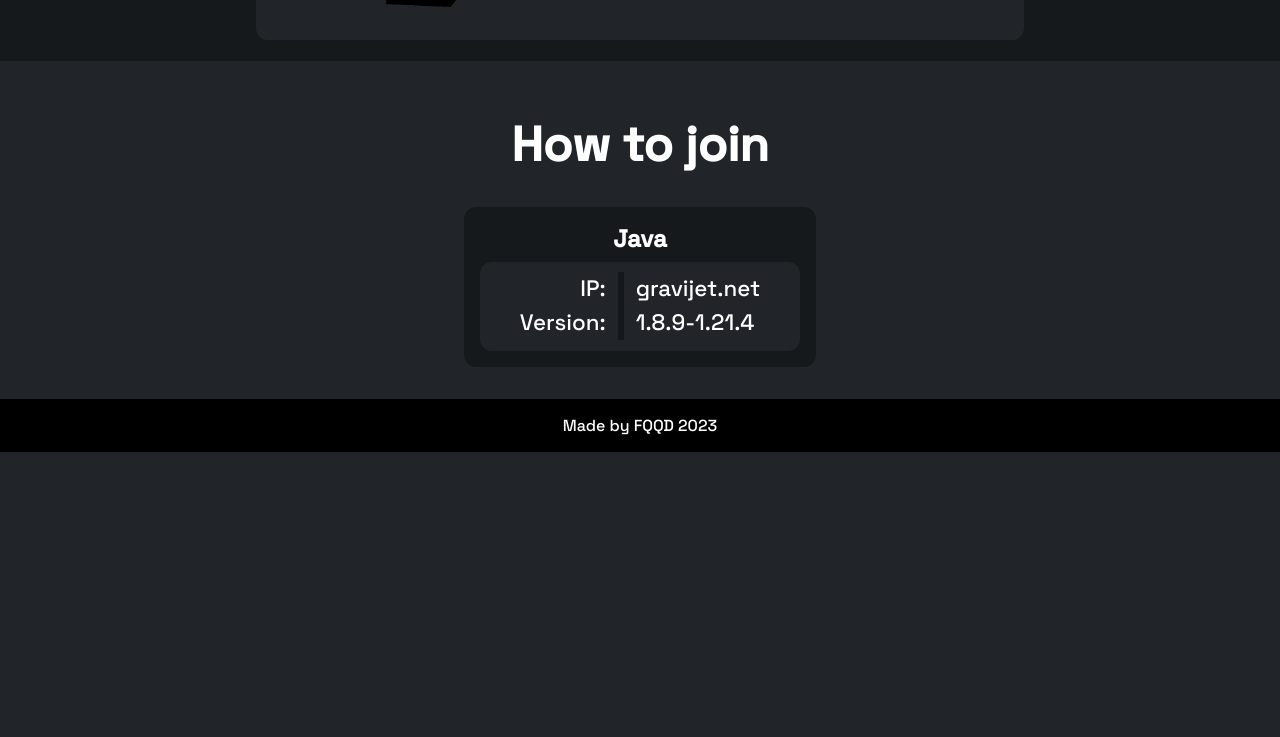
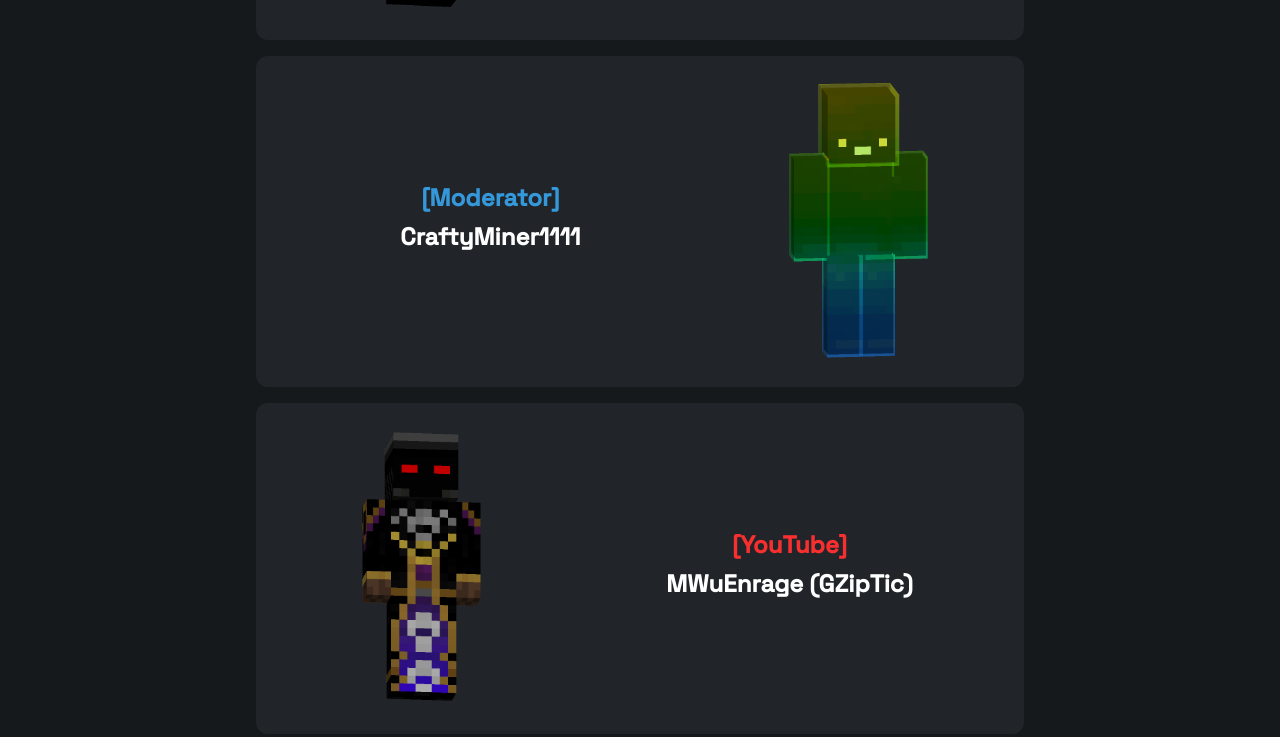
Before and after one commit to gravijet/gravijet.net, a plain HTML site: page index.html in a window 1280 px wide. Shown: the part 3412-4149 px from the top of the page. Before the commit the page ends 3864 px from the top, so only its background shows below. Drawn offline with nearby package versions, Linux system fonts and the light colour scheme.

Commit message:
added staff

```diff
--- a/index.html
+++ b/index.html
@@ -134,7 +134,7 @@
           <div class="main5_admins_div main5_admins_dev_type1">
             <img class="main5_admins_img" alt="admin member img" src="media/topsprinter.png">
             <div class="main5_admins_description_div">
-              <a class="main5_admins_description_rank main5_admins_description_rank_admin">[Admin]</a>
+              <a class="main5_admins_description_rank main5_admins_description_rank_admin">[Sr. Admin]</a>
               <a class="main5_admins_description_title" href="https://youtube.com/@gravijet_pvp">Topsprinter_1</a>
             </div>
           </div>
@@ -145,8 +145,22 @@
             <a class="main5_admins_description_rank main5_admins_description_rank_admin">[Admin]</a>
             <a class="main5_admins_description_title" href="#">OliverNowak</a>          </div>
         </div>
-        <br>
+      <div class="main5_admins_div main5_admins_dev_type2">
+        <img class="main5_admins_img" alt="admin member img" src="media/craftyminer1111.png">
+        <div class="main5_admins_description_div">
+          <a class="main5_admins_description_rank main5_admins_description_rank_owner">[Moderator]</a>
+          <a class="main5_admins_description_title" href="#">CraftyMiner1111</a>
+        </div>
       </div>
+      <div class="main5_admins_div main5_admins_dev_type1">
+        <img class="main5_admins_img" alt="admin member img" src="media/gziptic.png">
+        <div class="main5_admins_description_div">
+          <a class="main5_admins_description_rank main5_admins_description_rank_admin">[YouTube]</a>
+          <a class="main5_admins_description_title" href="https://youtube.com/@gziptic">MWuEnrage (GZipTic)</a>          </div>
+      </div>
+      <br>
+    </div>
+
       <!--
       <div class="main5_supporter_div">
           <div class="main5_supporters_div">
```
Also changed, not shown: media/craftyminer1111.png (added), media/gziptic.png (added).
